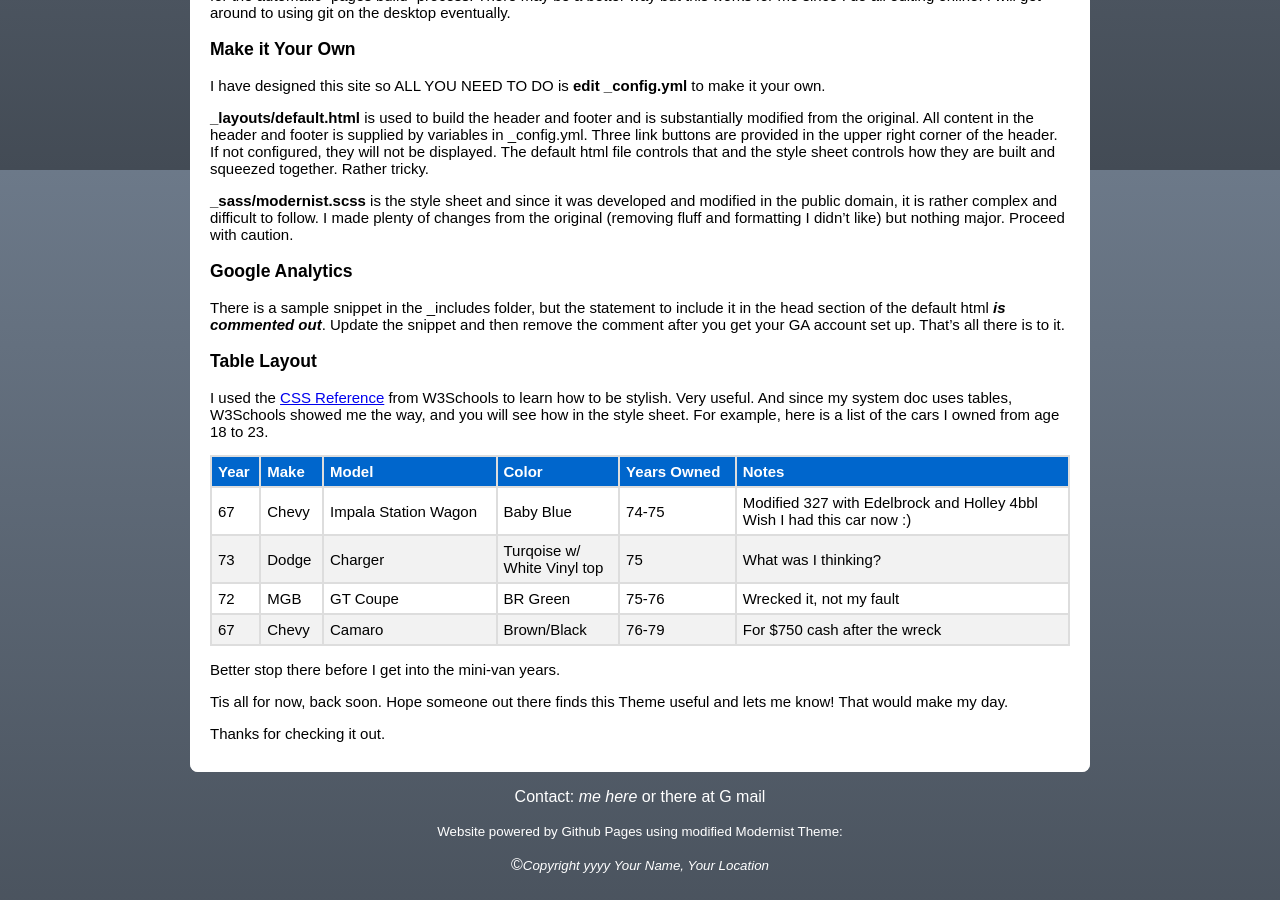
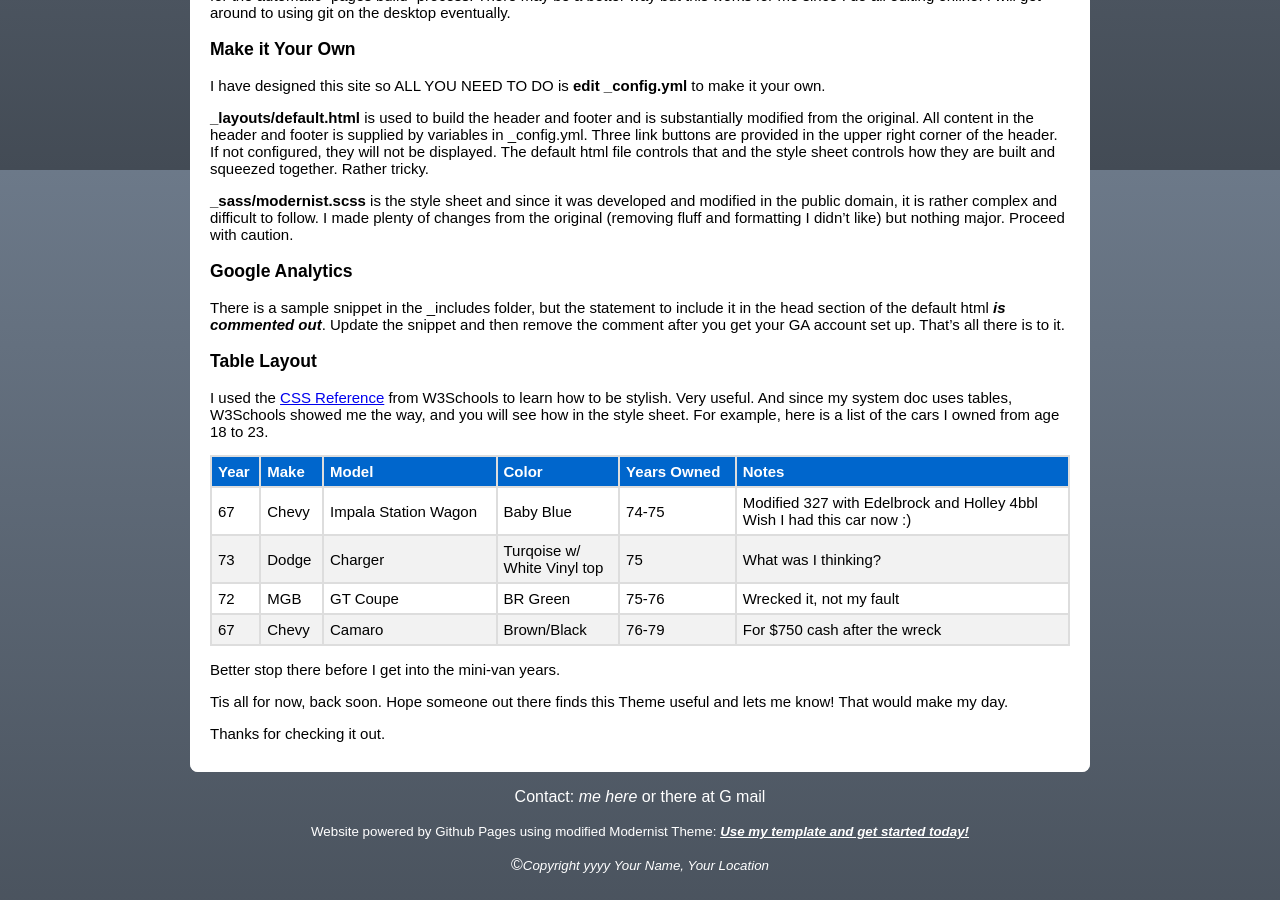
Before and after one commit to TR-Systems/modernist, a Jekyll site: the page built from README.md, in a window 1280 px wide and 900 px high, scrolled down 730 px. Built offline with Jekyll 4.4.1, drawn with Linux system fonts in a browser that asks for light colours; our own code applies the rules of GitHub Pages for plain Markdown files.

Commit message:
Update _config.yml

```diff
--- a/_config.yml
+++ b/_config.yml
@@ -23,3 +23,4 @@ contact_info2: or there at G mail
 # Or change default html to your liking
 # If not specified, the repo link and text won't be shown
 repo_url: https://github.com/TR-Systems/modernist
+repo_text: Use my template and get started today!
```
